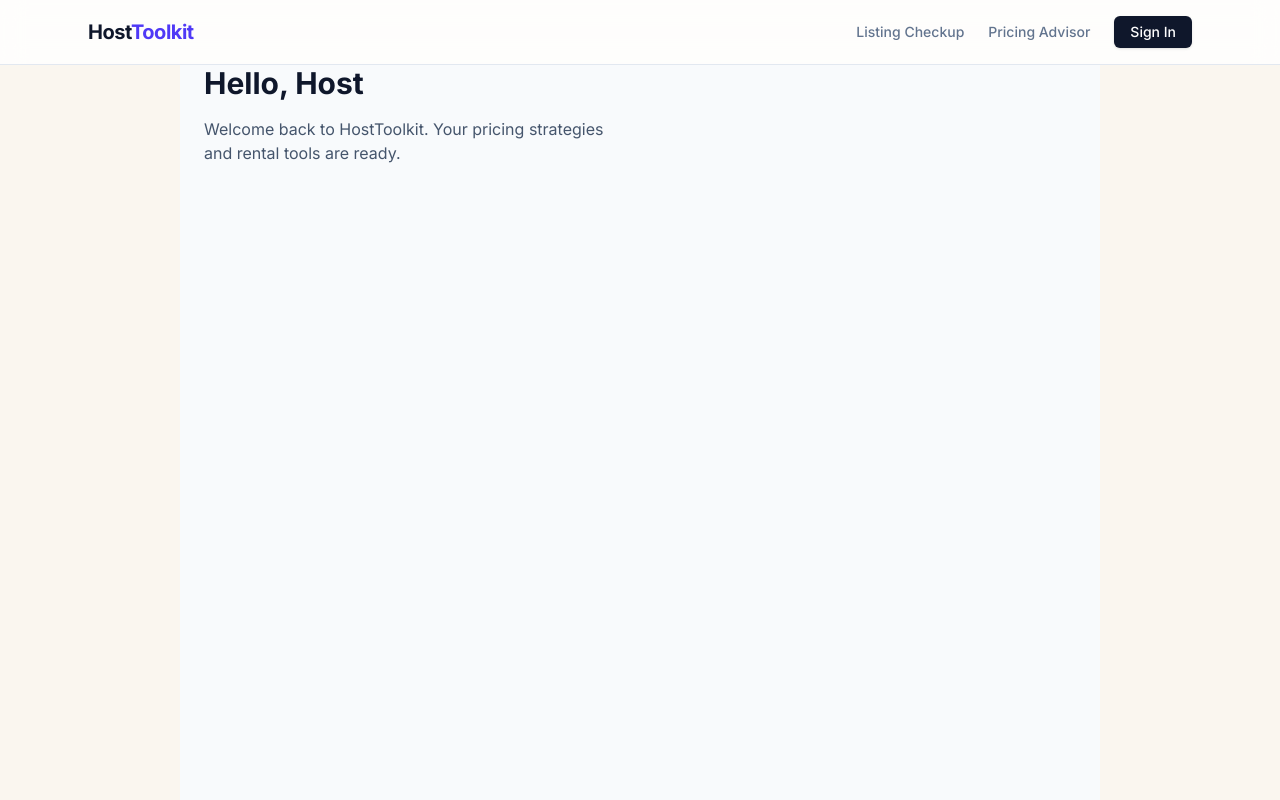
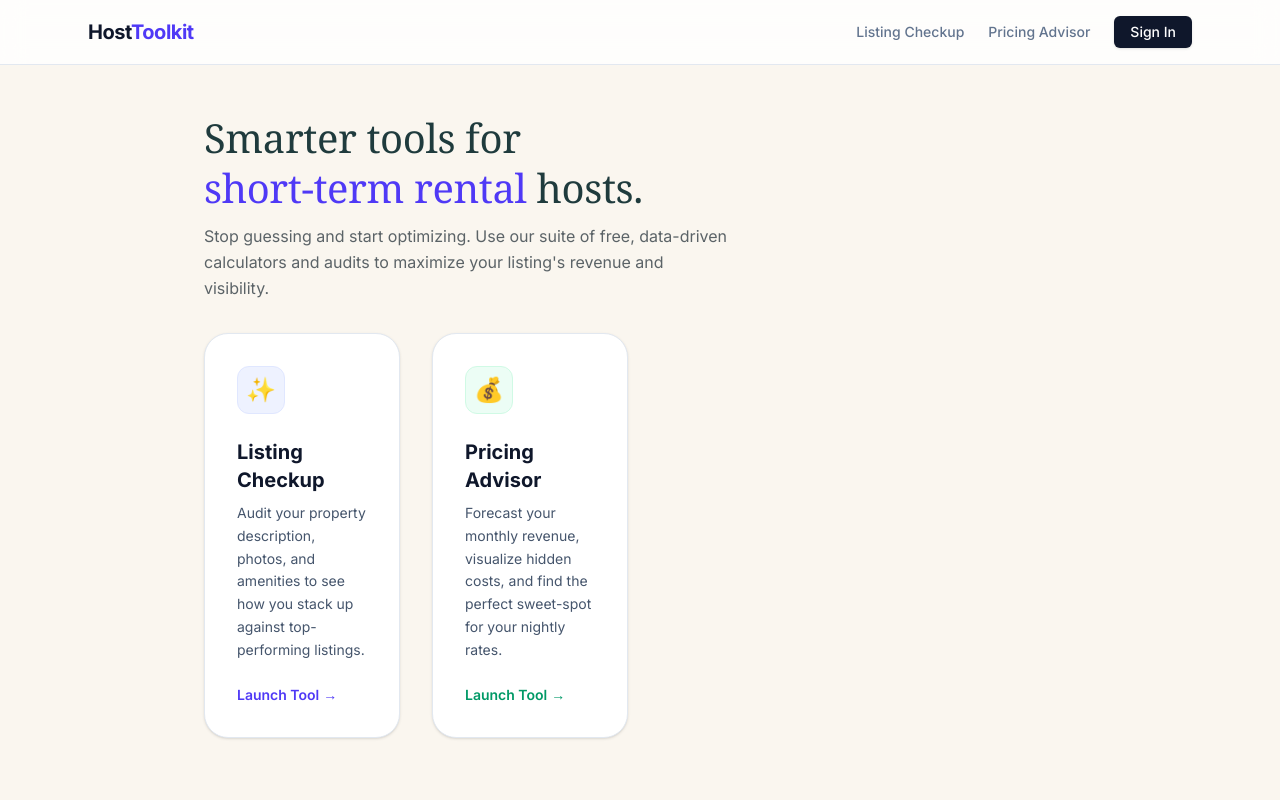
Before and after one commit to pbanda05/HouseListingProject, a Next.js app: page / in a window 1280 px wide. Shown: the top 800 px of the page. Built offline with nearby package versions, Linux system fonts and the light colour scheme; no server answers.

Commit message:
Add dynamic user greeting to landing page and verify Google auth flow

```diff
--- a/app/page.tsx
+++ b/app/page.tsx
@@ -1,33 +1,79 @@
 "use client";
 import { useState, useEffect } from "react";
+import Link from 'next/link';
 import { createClient } from "./utils/supabase";
 
-export default function Home() {
-  const [userName, setUserName] = useState("Host");
+export default function LandingPage() {
+  const [userName, setUserName] = useState(null);
   const supabase = createClient();
 
   useEffect(() => {
-    const getUserData = async () => {
+    const getUser = async () => {
       const { data: { user } } = await supabase.auth.getUser();
       if (user) {
-        // Grab first_name from custom sign-up metadata or full_name from Google OAuth
-        const name = user.user_metadata?.first_name || user.user_metadata?.full_name || "Host";
-        setUserName(name);
+        const name = user.user_metadata?.first_name || user.user_metadata?.full_name;
+        if (name) setUserName(name);
       }
     };
-    getUserData();
+    getUser();
   }, []);
 
   return (
-    <main className="min-h-screen p-8 bg-slate-50">
-      <div className="max-w-4xl mx-auto">
-        <h1 className="text-3xl font-bold text-slate-900 mb-4">
-          Hello, {userName}
+    <div className="min-h-[85vh] selection:bg-indigo-600 selection:text-white">
+      {/* Hero Section */}
+      <header className="max-w-4xl mx-auto pt-24 pb-16 px-6 text-center">
+        {userName && (
+          <div className="mb-4 inline-flex items-center px-4 py-1.5 rounded-full bg-indigo-50 border border-indigo-100 text-indigo-700 text-sm font-semibold">
+            👋 Welcome back, {userName}!
+          </div>
+        )}
+        <h1 className="text-4xl md:text-6xl font-extrabold tracking-tight text-slate-900 mb-6 leading-tight">
+          Smarter tools for <br className="hidden md:block" />
+          <span className="text-indigo-600">short-term rental</span> hosts.
         </h1>
-        <p className="text-slate-600">
-          Welcome back to HostToolkit. Your pricing strategies and rental tools are ready.
+        <p className="text-slate-600 text-lg md:text-xl max-w-2xl mx-auto mb-10 leading-relaxed">
+          Stop guessing and start optimizing. Use our suite of free, data-driven calculators and audits to maximize your listing's revenue and visibility.
         </p>
-      </div>
-    </main>
+      </header>
+
+      {/* Tools Grid */}
+      <main className="max-w-6xl mx-auto px-6 pb-24">
+        <div className="grid grid-cols-1 md:grid-cols-2 gap-8 max-w-4xl mx-auto">
+
+          {/* Tool 1 Card */}
+          <Link href="/checkup" className="block group">
+            <div className="h-full bg-white border border-slate-200 rounded-3xl p-8 shadow-sm hover:shadow-md hover:border-indigo-300 transition-all duration-300">
+              <div className="w-12 h-12 bg-indigo-50 border border-indigo-100 rounded-xl flex items-center justify-center text-2xl mb-6 group-hover:scale-110 transition-transform">
+                ✨
+              </div>
+              <h2 className="text-xl font-bold text-slate-900 mb-2">Listing Checkup</h2>
+              <p className="text-slate-600 text-sm mb-6 leading-relaxed">
+                Audit your property description, photos, and amenities to see how you stack up against top-performing listings.
+              </p>
+              <div className="text-indigo-600 text-sm font-semibold flex items-center gap-1 group-hover:gap-2 transition-all">
+                Launch Tool <span>→</span>
+              </div>
+            </div>
+          </Link>
+
+          {/* Tool 2 Card */}
+          <Link href="/pricing" className="block group">
+            <div className="h-full bg-white border border-slate-200 rounded-3xl p-8 shadow-sm hover:shadow-md hover:border-emerald-300 transition-all duration-300">
+              <div className="w-12 h-12 bg-emerald-50 border border-emerald-100 rounded-xl flex items-center justify-center text-2xl mb-6 group-hover:scale-110 transition-transform">
+                💰
+              </div>
+              <h2 className="text-xl font-bold text-slate-900 mb-2">Pricing Advisor</h2>
+              <p className="text-slate-600 text-sm mb-6 leading-relaxed">
+                Forecast your monthly revenue, visualize hidden costs, and find the perfect sweet-spot for your nightly rates.
+              </p>
+              <div className="text-emerald-600 text-sm font-semibold flex items-center gap-1 group-hover:gap-2 transition-all">
+                Launch Tool <span>→</span>
+              </div>
+            </div>
+          </Link>
+
+        </div>
+      </main>
+    </div>
   );
 }
```
